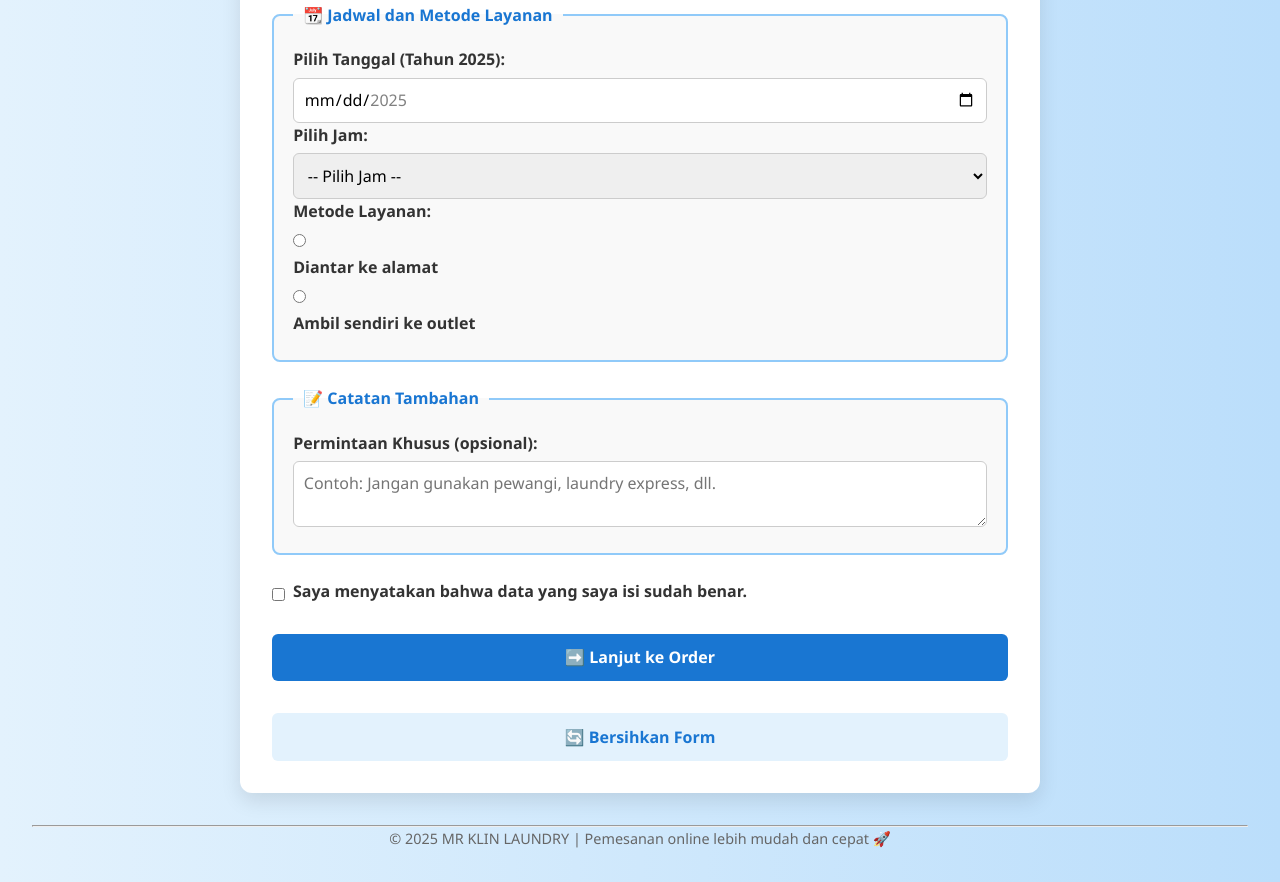
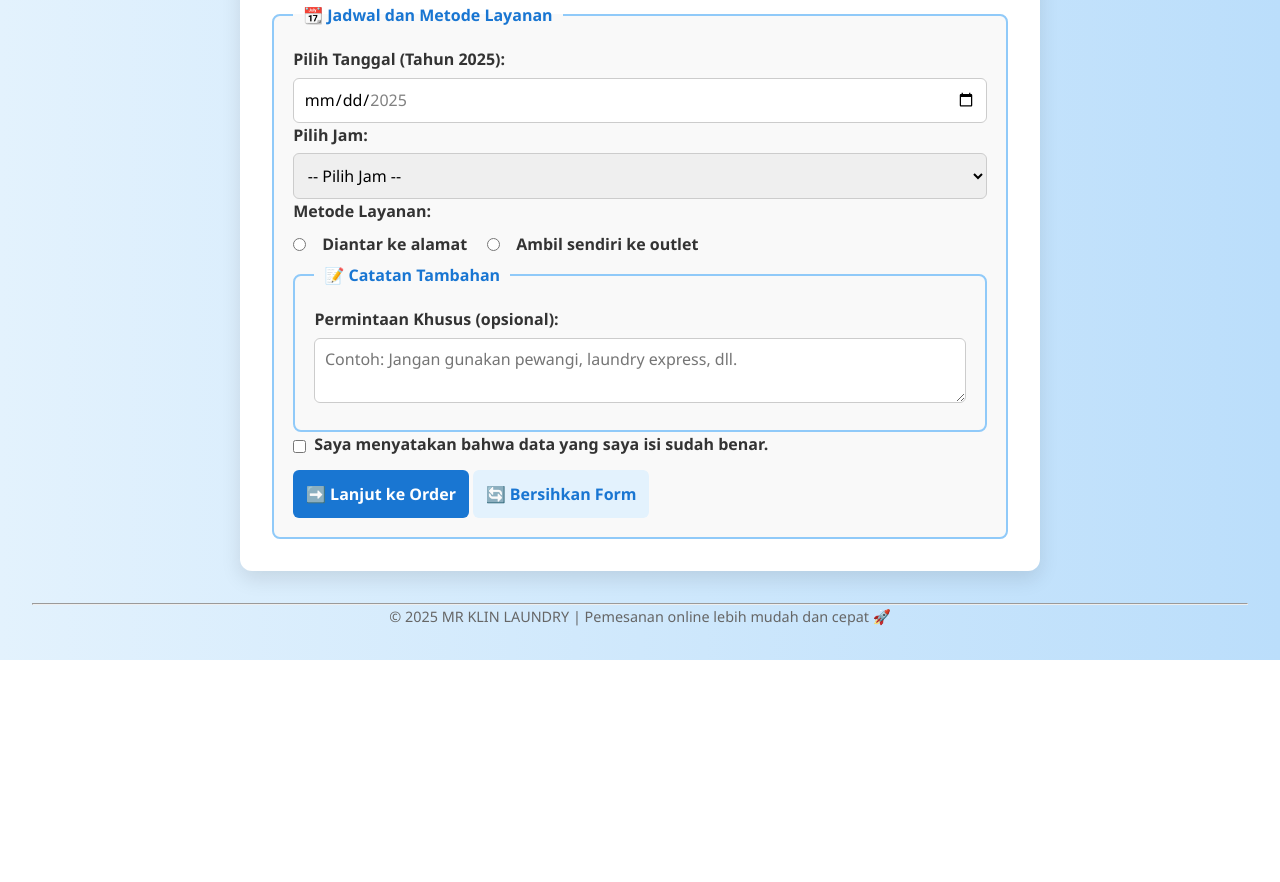
Before and after one commit to klin-laundry/klin_laundry_new, a plain HTML site: page booking.html in a window 1280 px wide. Shown: the part 672-1554 px from the top of the page. After the commit the page ends 1332 px from the top, so only its background shows below. Drawn offline with Linux system fonts and the light colour scheme.

Commit message:
Update booking.html

```diff
--- a/booking.html
+++ b/booking.html
@@ -61,16 +61,17 @@
             <option value="15:00">15:00 - 17:00</option>
           </select>
 
-          <label>Metode Layanan:</label>
-          <div>
+                  <label>Metode Layanan:</label>
+        <div style="display: flex; gap: 20px; margin-top: 8px;">
+          <label style="display: inline-flex; align-items: center; gap: 8px;">
             <input type="radio" id="antar" name="layanan" value="Diantar" required />
-            <label for="antar">Diantar ke alamat</label>
-          </div>
-          <div>
+            Diantar ke alamat
+          </label>
+          <label style="display: inline-flex; align-items: center; gap: 8px;">
             <input type="radio" id="ambil" name="layanan" value="Ambil Sendiri" />
-            <label for="ambil">Ambil sendiri ke outlet</label>
-          </div>
-        </fieldset>
+            Ambil sendiri ke outlet
+          </label>
+        </div>
 
         <!-- CATATAN TAMBAHAN -->
         <fieldset>
```
